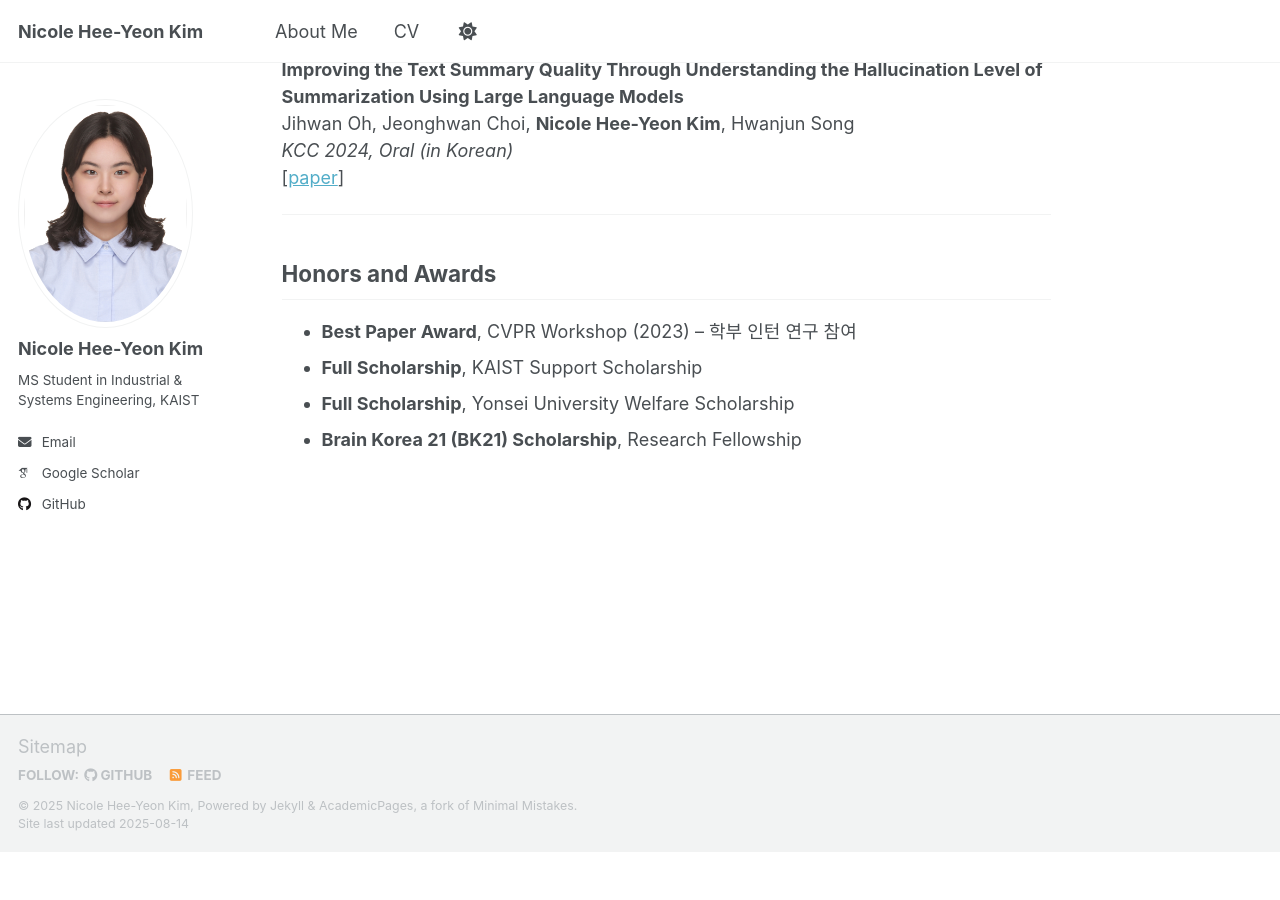
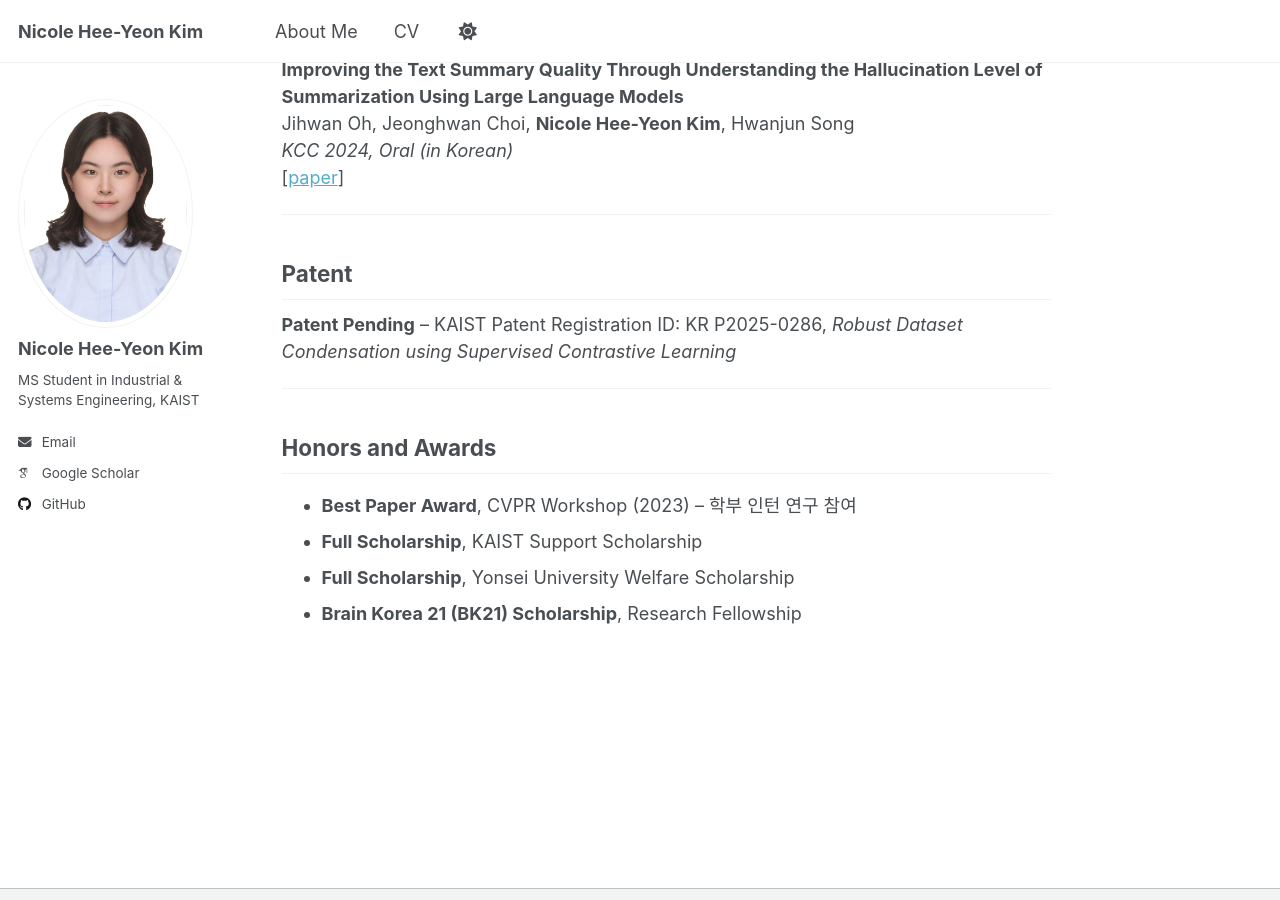
Before and after one commit to Nicole-Hee-Yeon-Kim/Nicole-Hee-Yeon-Kim.github.io, a Jekyll site: the page built from _pages/about.md, in a window 1280 px wide and 900 px high, scrolled down 1525 px. Built offline with Jekyll 4.4.1, drawn with Linux system fonts in a browser that asks for light colours; some web fonts are replaced; a script that is not in the unit is left out; before the commit the page ends 2377 px from its top, so only the background shows below that.

Commit message:
Update about.md

```diff
--- a/_pages/about.md
+++ b/_pages/about.md
@@ -55,6 +55,12 @@ Jihwan Oh, Jeonghwan Choi, **Nicole Hee-Yeon Kim**, Hwanjun Song
 
 ---
 
+## Patent
+
+**Patent Pending** – KAIST Patent Registration ID: KR P2025-0286, *Robust Dataset Condensation using Supervised Contrastive Learning*
+
+---
+
 ## Honors and Awards
 
 - **Best Paper Award**, CVPR Workshop (2023) – 학부 인턴 연구 참여
```
